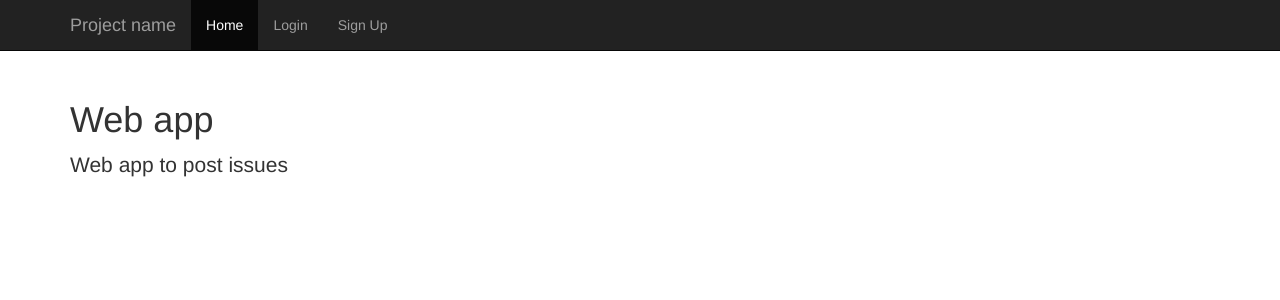
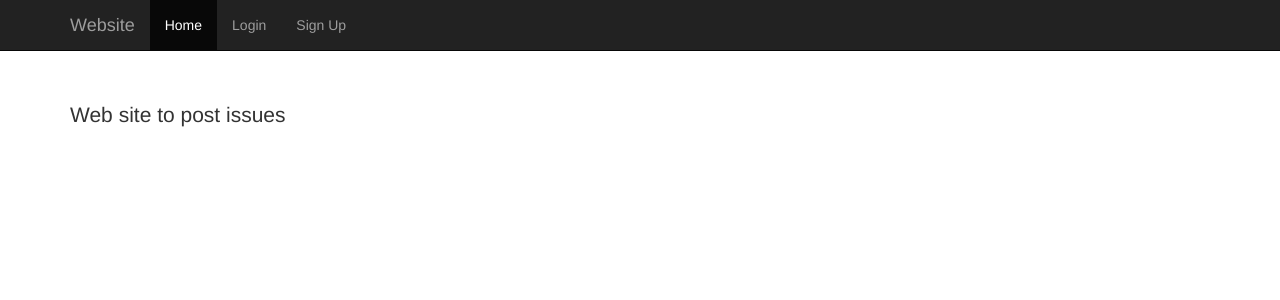
Before and after one commit to Bobbysolomon/Riktham-Hackathon, a Flask app: page / in a window 1280 px wide. Shown: the top 300 px of the page. Run offline with Flask 2, Linux system fonts and the light colour scheme; some libraries are stand-ins or nearby versions.

Commit message:
Update index.html

```diff
--- a/templates/index.html
+++ b/templates/index.html
@@ -19,7 +19,7 @@ web App
             <span class="icon-bar"></span>
             <span class="icon-bar"></span>
           </button>
-          <a class="navbar-brand" href="#">Project name</a>
+          <a class="navbar-brand" href="#">Website</a>
         </div>
         <div id="navbar" class="collapse navbar-collapse">
           <ul class="nav navbar-nav">
@@ -36,8 +36,8 @@ web App
       <div class="starter-template">
         <br></br>
         <br></br>
-        <h1>Web app</h1>
-        <p class="lead">Web app to post issues</p>
+        <h1></h1>
+        <p class="lead">Web site to post issues</p>
       </div>
 
     </div>
```
